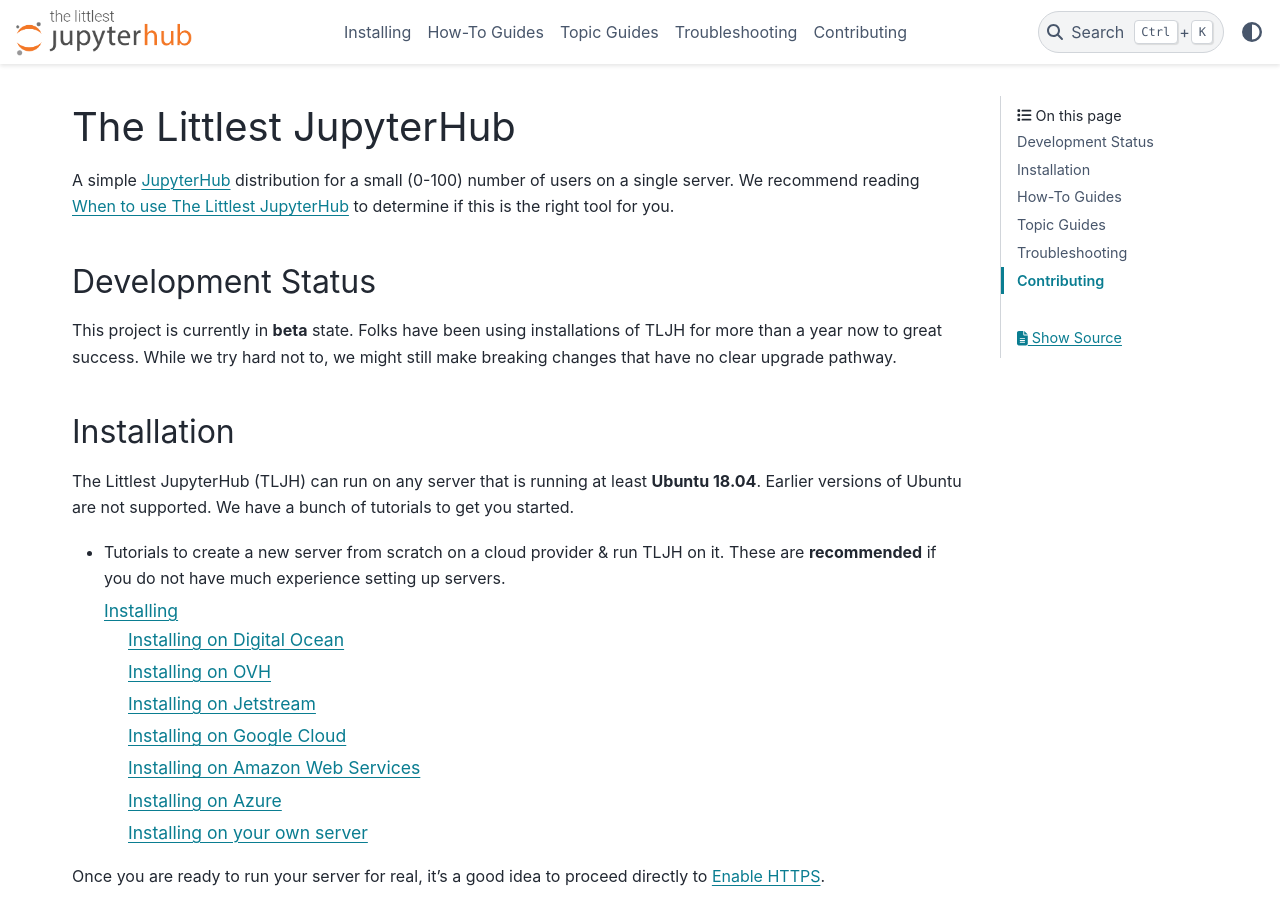
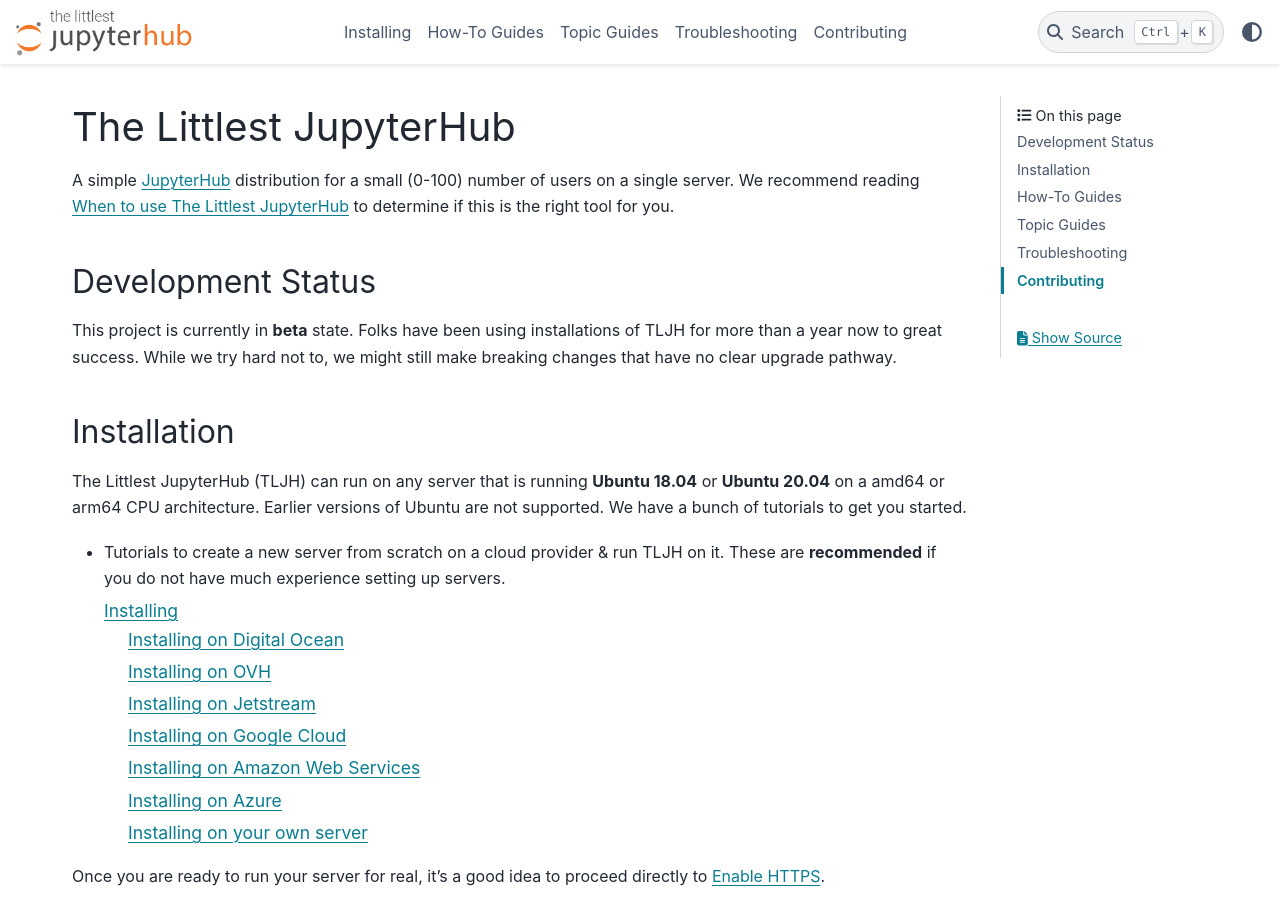
Before and after one commit to jupyterhub/the-littlest-jupyterhub, a Sphinx documentation site: the page built from docs/index.rst, in a window 1280 px wide and 900 px high. Built offline with Sphinx 7.4.7 and the PyData theme 0.15.4, drawn with Linux system fonts in a browser that asks for light colours; pages that are not in the unit, such as notebooks, are missing from menus.

Commit message:
docs: notes for arm64 support

```diff
--- a/docs/index.rst
+++ b/docs/index.rst
@@ -17,8 +17,7 @@
 Installation
 ============
 
-The Littlest JupyterHub (TLJH) can run on any server that is running at least
-**Ubuntu 18.04**. Earlier versions of Ubuntu are not supported.
+The Littlest JupyterHub (TLJH) can run on any server that is running **Ubuntu 18.04** or **Ubuntu 20.04** on a amd64 or arm64 CPU architecture. Earlier versions of Ubuntu are not supported.
 We have a bunch of tutorials to get you started.
 
 - Tutorials to create a new server from scratch on a cloud provider & run TLJH
--- a/docs/topic/installer-actions.rst
+++ b/docs/topic/installer-actions.rst
@@ -30,7 +30,7 @@
 User environment
 ================
 
-By default, a ``miniconda`` environment is installed in ``/opt/tljh/user``. This contains
+By default, a ``mambaforge`` conda environment is installed in ``/opt/tljh/user``. This contains
 the notebook interface used to launch all users, and the various packages available to all
 users. The environment is owned by the ``root`` user. JupyterHub admins may use
 to ``sudo -E conda install`` or ``sudo -E pip install`` packages into this environment.
```
